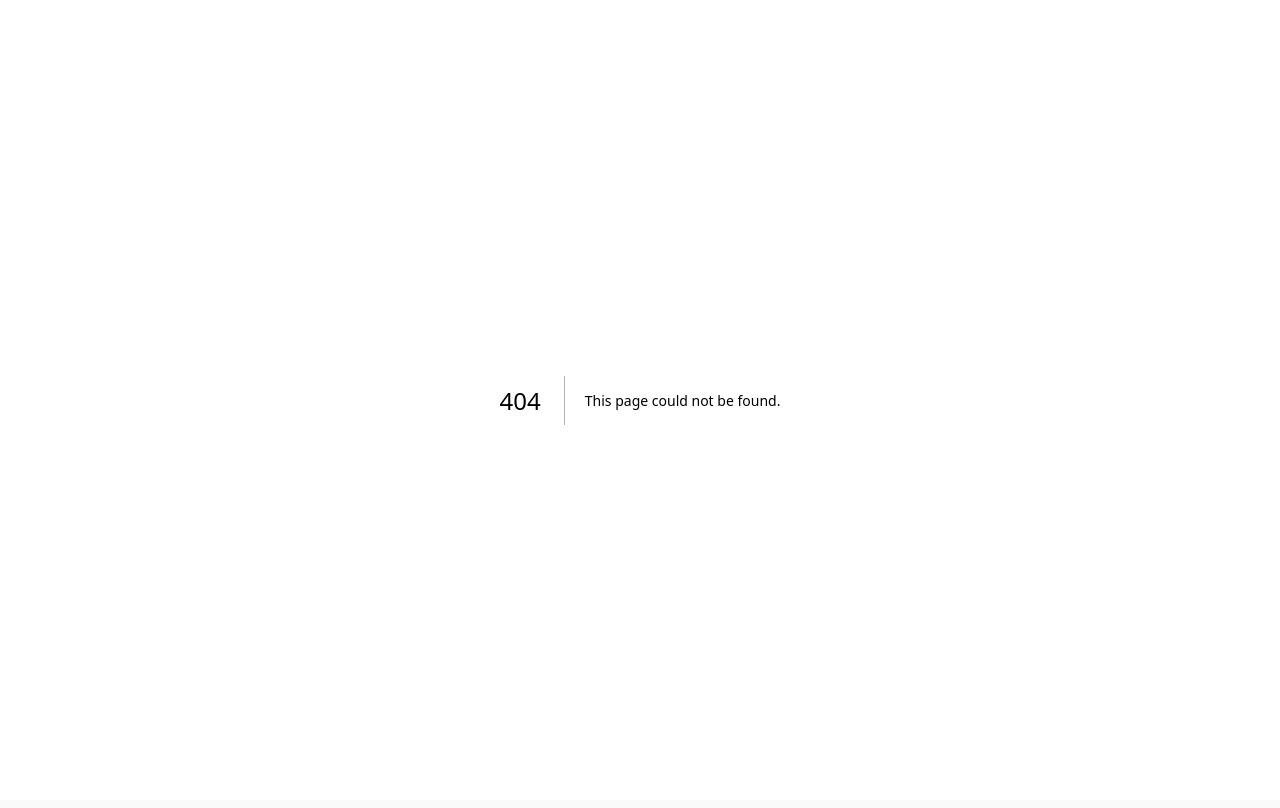
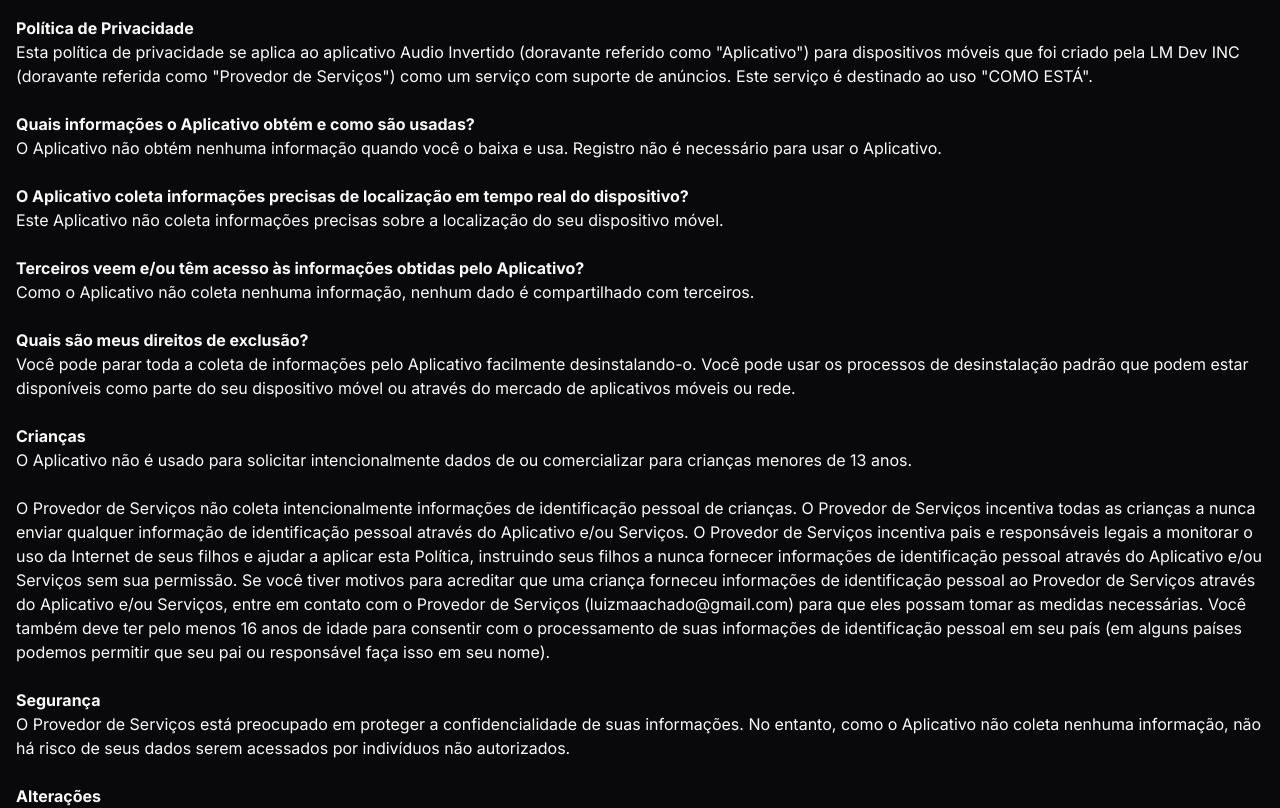
Before and after one commit to landinglabs/landing_page, a Next.js app: page /privacy_policy/reverse_audio in a window 1280 px wide. Before the commit this address had no page. Shown: the top 808 px of the page. Built offline with nearby package versions, Linux system fonts and the light colour scheme.

Commit message:
feat: add privacy policy to reverse audio app

```diff
--- /dev/null
+++ b/app/privacy_policy/reverse_audio/page.tsx
@@ -0,0 +1,121 @@
+export default function ReverseAudioPrivacyPolicy() {
+    return (
+        <div
+            dangerouslySetInnerHTML={{
+                __html: `
+          <!DOCTYPE html>
+          <html>
+            <head>
+              <meta charset='utf-8'>
+              <meta name='viewport' content='width=device-width'>
+              <title>Política de Privacidade</title>
+              <style>
+                body {
+                  font-family: 'Helvetica Neue', Helvetica, Arial, sans-serif;
+                  padding: 1em;
+                }
+              </style>
+            </head>
+            <body>
+              <strong>Política de Privacidade</strong>
+              <p>
+                Esta política de privacidade se aplica ao aplicativo Audio Invertido (doravante referido como "Aplicativo")
+                para dispositivos móveis que foi criado pela LM Dev INC (doravante referida como "Provedor de Serviços")
+                como um serviço com suporte de anúncios. Este serviço é destinado ao uso "COMO ESTÁ".
+              </p>
+              <br>
+
+              <strong>Quais informações o Aplicativo obtém e como são usadas?</strong>
+              <p>
+                O Aplicativo não obtém nenhuma informação quando você o baixa e usa.
+                Registro não é necessário para usar o Aplicativo.
+              </p>
+              <br>
+
+              <strong>O Aplicativo coleta informações precisas de localização em tempo real do dispositivo?</strong>
+              <p>
+                Este Aplicativo não coleta informações precisas sobre a localização do seu dispositivo móvel.
+              </p>
+              <br>
+
+              <strong>Terceiros veem e/ou têm acesso às informações obtidas pelo Aplicativo?</strong>
+              <p>
+                Como o Aplicativo não coleta nenhuma informação, nenhum dado é compartilhado com terceiros.
+              </p>
+              <br>
+
+              <strong>Quais são meus direitos de exclusão?</strong>
+              <p>
+                Você pode parar toda a coleta de informações pelo Aplicativo facilmente desinstalando-o.
+                Você pode usar os processos de desinstalação padrão que podem estar disponíveis como parte do seu dispositivo móvel
+                ou através do mercado de aplicativos móveis ou rede.
+              </p>
+              <br>
+
+              <strong>Crianças</strong>
+              <p>
+                O Aplicativo não é usado para solicitar intencionalmente dados de ou comercializar para crianças menores de 13 anos.
+              </p>
+              <br>
+              <p>
+                O Provedor de Serviços não coleta intencionalmente informações de identificação pessoal de crianças.
+                O Provedor de Serviços incentiva todas as crianças a nunca enviar qualquer informação de identificação pessoal
+                através do Aplicativo e/ou Serviços. O Provedor de Serviços incentiva pais e responsáveis legais
+                a monitorar o uso da Internet de seus filhos e ajudar a aplicar esta Política, instruindo seus
+                filhos a nunca fornecer informações de identificação pessoal através do Aplicativo e/ou Serviços
+                sem sua permissão. Se você tiver motivos para acreditar que uma criança forneceu informações de identificação pessoal
+                ao Provedor de Serviços através do Aplicativo e/ou Serviços, entre em
+                contato com o Provedor de Serviços (luizmaachado@gmail.com) para que eles possam tomar as medidas
+                necessárias. Você também deve ter pelo menos 16 anos de idade para consentir com o processamento de suas
+                informações de identificação pessoal em seu país (em alguns países podemos permitir que seu pai ou responsável faça
+                isso em seu nome).
+              </p>
+              <br>
+
+              <strong>Segurança</strong>
+              <p>
+                O Provedor de Serviços está preocupado em proteger a confidencialidade de suas informações. No entanto,
+                como o Aplicativo não coleta nenhuma informação, não há risco de seus dados serem acessados
+                por indivíduos não autorizados.
+              </p>
+              <br>
+
+              <strong>Alterações</strong>
+              <p>
+                Esta Política de Privacidade pode ser atualizada de tempos em tempos por qualquer motivo. O Provedor de Serviços notificará
+                você sobre quaisquer alterações em sua Política de Privacidade, atualizando esta página com a nova Política de Privacidade. Você é
+                aconselhado a consultar esta Política de Privacidade regularmente para quaisquer alterações, pois o uso continuado é considerado aprovação
+                de todas as alterações.
+              </p>
+              <br>
+              <p>
+                Esta política de privacidade é efetiva a partir de 01-12-2025
+              </p>
+              <br>
+
+              <strong>Seu Consentimento</strong>
+              <p>
+                Ao usar o Aplicativo, você está consentindo com o processamento de suas informações conforme estabelecido nesta
+                Política de Privacidade agora e conforme alterado pelo Provedor de Serviços.
+              </p>
+              <br>
+
+              <strong>Entre em Contato Conosco</strong>
+              <p>
+                Se você tiver alguma dúvida sobre privacidade ao usar o Aplicativo, ou tiver dúvidas sobre as
+                práticas, entre em contato com o Provedor de Serviços por e-mail em luizmaachado@gmail.com.
+              </p>
+              <hr>
+              <p>
+                Esta página de política de privacidade foi gerada por
+                <a href="https://app-privacy-policy-generator.nisrulz.com/" target="_blank" rel="noopener noreferrer">
+                  App Privacy Policy Generator
+                </a>
+              </p>
+            </body>
+          </html>
+        `,
+            }}
+        />
+    );
+}
```
